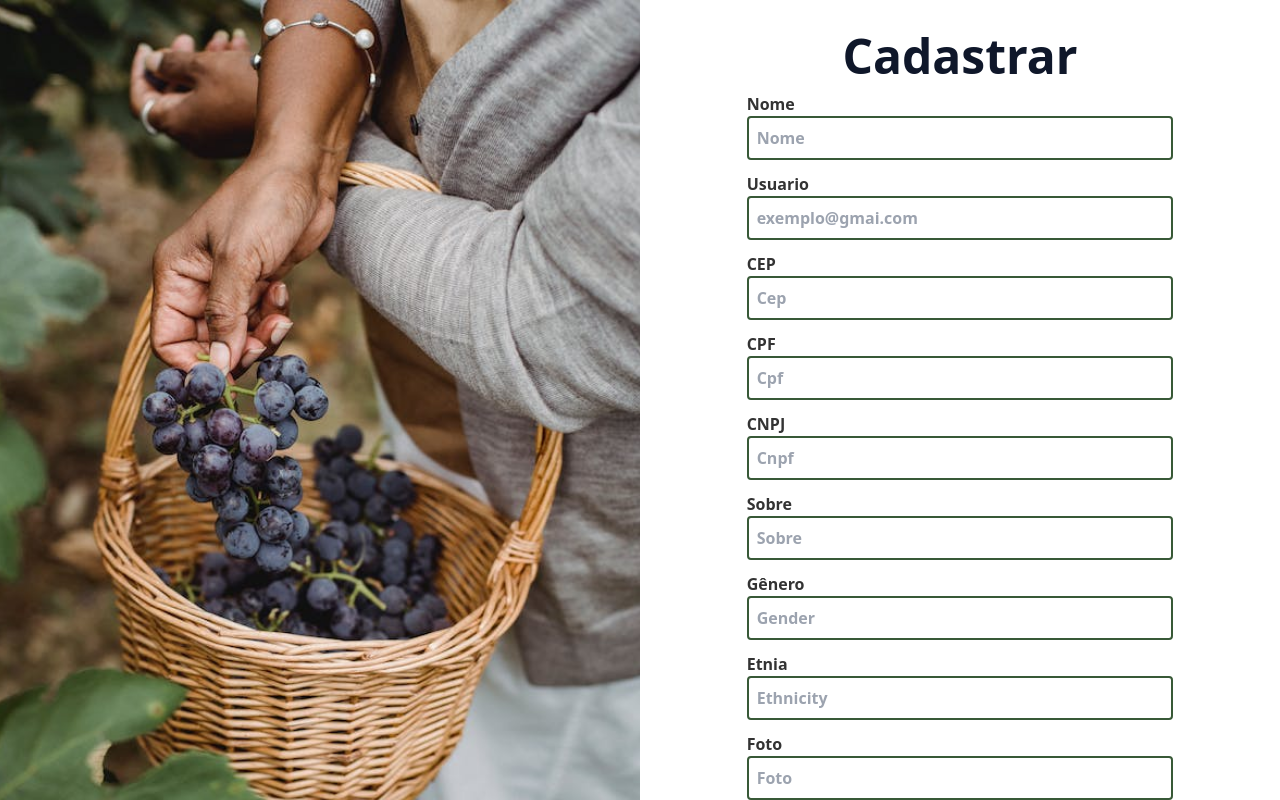
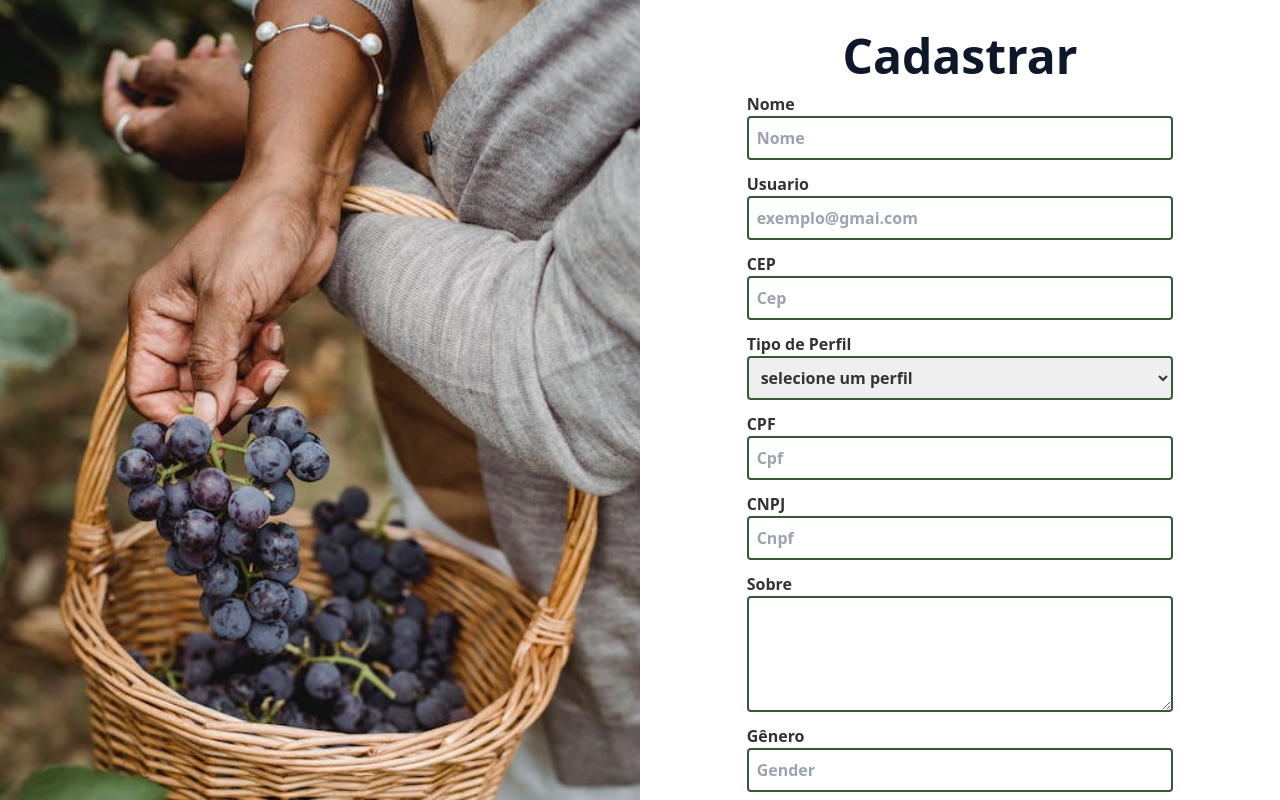
Before and after one commit to angelanascimento/generation-projeto-integrador-frontend, a React (Vite) app: page /cadastro in a window 1280 px wide. Shown: the top 800 px of the page. Built offline with nearby package versions, Linux system fonts and the light colour scheme.

Commit message:
atualização dos campos tipo e sobre do formulário cadastro

```diff
--- a/src/pages/cadastro/Cadastro.tsx
+++ b/src/pages/cadastro/Cadastro.tsx
@@ -25,7 +25,7 @@ function Cadastro() {
     ethnicity: "",
     born: "",
     url: "",
-    type: "admin",
+    type: "",
     email: "",
     password: "",
     created_at: ""
@@ -46,6 +46,20 @@ function Cadastro() {
   }
 
   function atualizarEstado(e: ChangeEvent<HTMLInputElement>) {
+    setUsuario({
+      ...usuario,
+      [e.target.name]: e.target.value
+    });
+  }
+
+  function atualizarEstadoSelect(e: ChangeEvent<HTMLSelectElement>) {
+    setUsuario({
+      ...usuario,
+      [e.target.name]: e.target.value
+    });
+  }
+
+  function atualizarEstadoTextArea(e: ChangeEvent<HTMLTextAreaElement>) {
     setUsuario({
       ...usuario,
       [e.target.name]: e.target.value
@@ -119,6 +133,21 @@ function Cadastro() {
         </div>
 
         <div className="flex flex-col w-full">
+          <label htmlFor="tipo">Tipo de Perfil</label>
+          <select
+            id="tipo"
+            name="type"
+            className="appInput border-2 border-cor-primaria rounded p-2"
+            value={usuario.type}
+            onChange={(e: ChangeEvent<HTMLSelectElement>) => atualizarEstadoSelect(e)}
+          >
+            <option value="" selected disabled>selecione um perfil</option>
+            <option value="comprador">Comprador</option>
+            <option value="vendedor">Vendedor</option>
+          </select>
+        </div>
+
+        <div className="flex flex-col w-full">
           <label htmlFor="cpf">CPF</label>
           <input
             type="text"
@@ -144,14 +173,14 @@ function Cadastro() {
         </div>
         <div className="flex flex-col w-full">
           <label htmlFor="about">Sobre</label>
-          <input
-            type="text"
+          <textarea
             id="sobre"
             name="about"
-            placeholder="Sobre"
+            rows={4}
+            cols={5}
             className="appInput border-2 border-cor-primaria rounded p-2"
             value={usuario.about}
-            onChange={(e: ChangeEvent<HTMLInputElement>) => atualizarEstado(e)}
+            onChange={(e: ChangeEvent<HTMLTextAreaElement>) => atualizarEstadoTextArea(e)}
           />
         </div>
         <div className="flex flex-col w-full">
```
